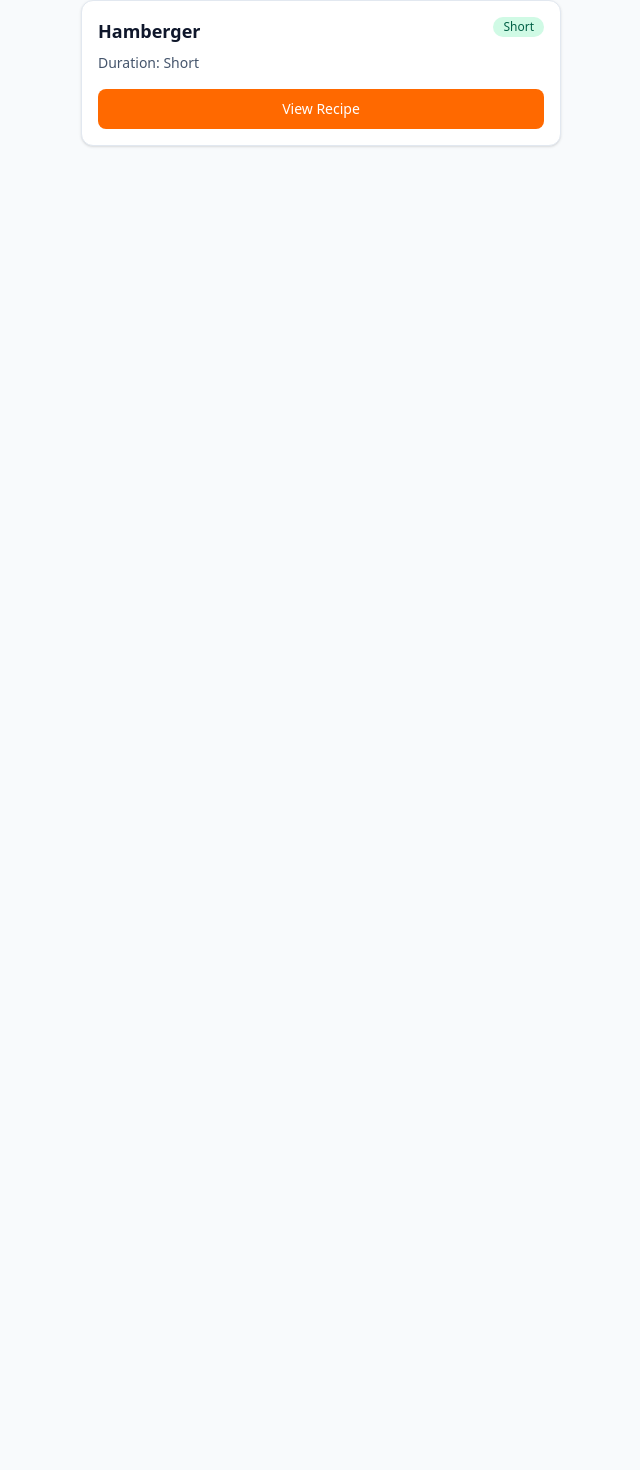
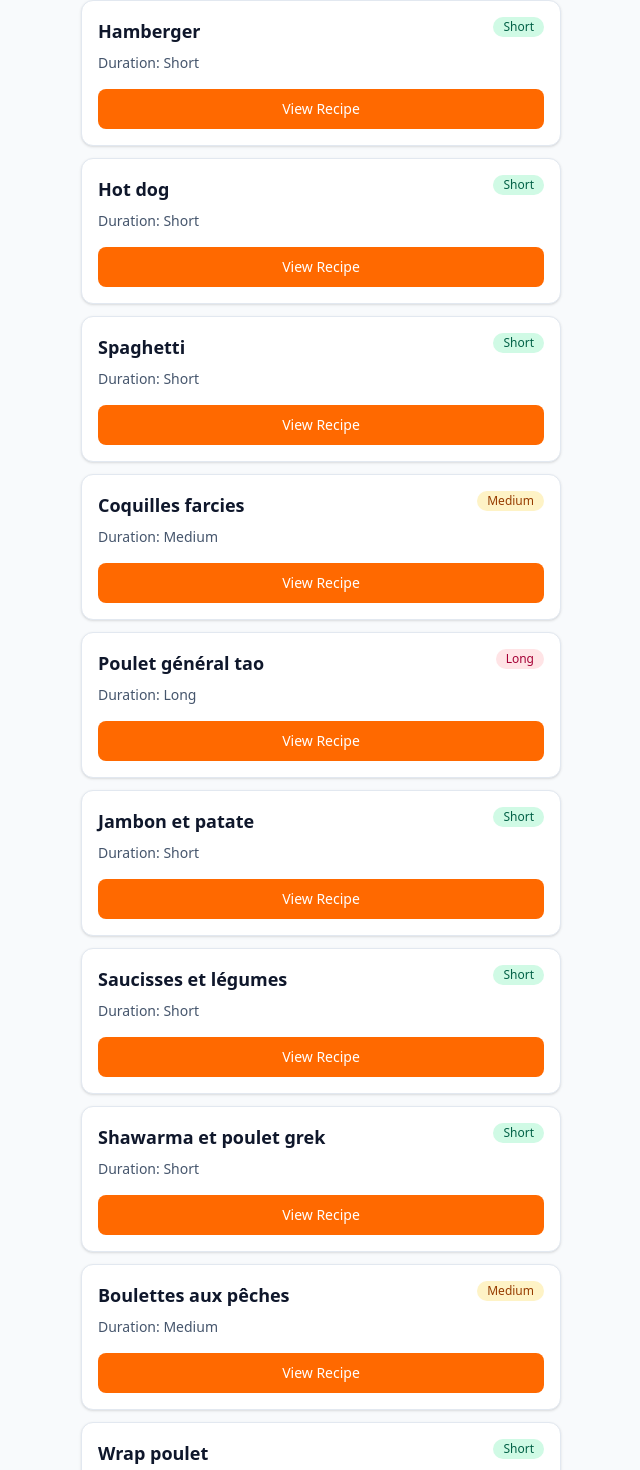
Before and after one commit to jeancoutu/jeancoutu.github.io, a Svelte app: page /meals in a window 1280 px wide. Shown: the part 2097-3567 px from the top of the page, without its empty margins (319-959 px from the left). Before the commit the page ends 2339 px from the top, so only its background shows below. Built offline with nearby package versions, Linux system fonts and the light colour scheme.

Commit message:
fix meal schedule

```diff
--- a/src/data/meals.ts
+++ b/src/data/meals.ts
@@ -1,10 +1,10 @@
 import type { Meal } from "../lib/types";
 
-export const meals: Meal[] = [
-  {
+export const meals: Meal[] = [  {
     id: "saute-thai",
     name: "Sauté Thaï",
     duration: "short",
+    supperDays: ["monday", "tuesday", "wednesday", "thursday", "friday", "saturday", "sunday"],
     ingredients: [
       { name: "Haut de cuisse de poulet", quantity: "6" },
       { name: "Légumes thaï surgelés", quantity: "1" },
@@ -30,6 +30,7 @@ export const meals: Meal[] = [
     id: "gnocchi",
     name: "Gnocchi",
     duration: "medium",
+    supperDays: ["wednesday", "friday", "saturday", "sunday"],
     ingredients: [
       { name: "Épinard", quantity: "142g (1 paquet)" },
       { name: "Tomate en dés", quantity: "796 ml" },
@@ -56,6 +57,7 @@ export const meals: Meal[] = [
     id: "sandwich",
     name: "Sandwich",
     duration: "short",
+    supperDays: [],
     ingredients: [
       { name: "Viande à sandwich", quantity: "1" },
       { name: "Pain à sandwich", quantity: "1" },
@@ -69,6 +71,7 @@ export const meals: Meal[] = [
     id: "casserole-mexicaine",
     name: "Casserole Mexicaine",
     duration: "medium",
+    supperDays: ["wednesday", "friday", "saturday", "sunday"],
     ingredients: [
       { name: "Viande hachée", quantity: "1" },
       { name: "Fromage rapé", quantity: "1/2 block" },
@@ -87,6 +90,7 @@ export const meals: Meal[] = [
     id: "macaroni",
     name: "Macaroni",
     duration: "short",
+    supperDays: ["monday", "tuesday", "thursday"],
     ingredients: [
       { name: "Viande hachée", quantity: "1" },
       { name: "Poiveron rouge", quantity: "1" },
@@ -102,6 +106,7 @@ export const meals: Meal[] = [
     id: "pizza",
     name: "Pîzza",
     duration: "medium",
+    supperDays: ["friday", "saturday"],
     ingredients: [
       { name: "Pain pizza", quantity: "4" },
       { name: "Pepperoni", quantity: "1" },
@@ -118,6 +123,7 @@ export const meals: Meal[] = [
     id: "tacos",
     name: "Tacos",
     duration: "medium",
+    supperDays: ["monday", "tuesday", "wednesday", "thursday", "friday", "saturday", "sunday"],
     ingredients: [
       { name: "Pain taco", quantity: "1" },
       { name: "Viande hachée", quantity: "1" },
@@ -137,6 +143,7 @@ export const meals: Meal[] = [
     id: "pate-chinois",
     name: "Paté chinois",
     duration: "medium",
+    supperDays: ["sunday"],
     ingredients: [
       { name: "Patate", quantity: "8" },
       { name: "Viande hachée", quantity: "1" },
@@ -151,6 +158,7 @@ export const meals: Meal[] = [
     id: "saumon-legume",
     name: "Saumon et légume",
     duration: "short",
+    supperDays: ["monday", "tuesday", "wednesday", "thursday", "friday", "saturday", "sunday"],
     ingredients: [
       { name: "Saumon", quantity: "1" },
       { name: "Carotte", quantity: "3" },
@@ -168,6 +176,7 @@ export const meals: Meal[] = [
     id: "salade-pate",
     name: "Salade de Pâte",
     duration: "medium",
+    supperDays: ["saturday", "sunday"],
     ingredients: [
       { name: "Macaroni", quantity: "1" },
       { name: "Poulet/Viande", quantity: "1" },
@@ -187,6 +196,7 @@ export const meals: Meal[] = [
     id: "fajitas",
     name: "Fajitas",
     duration: "long",
+    supperDays: ["monday", "tuesday", "wednesday", "thursday", "friday", "saturday", "sunday"],
     ingredients: [
       { name: "Poulet", quantity: "1" },
       { name: "Assaisonnement fajitas", quantity: "1" },
@@ -205,6 +215,7 @@ export const meals: Meal[] = [
     id: "quesedias-poulet",
     name: "Quesedias au Poulet",
     duration: "medium",
+    supperDays: ["wednesday", "friday", "saturday", "sunday"],
     ingredients: [
       { name: "Poulet", quantity: "1" },
       { name: "Oignon jaune", quantity: "1" },
@@ -225,6 +236,7 @@ export const meals: Meal[] = [
     id: "hamberger",
     name: "Hamberger",
     duration: "short",
+    supperDays: ["friday", "saturday"],
     ingredients: [
       { name: "Viande hachée", quantity: "1" },
       { name: "Pain hamberger", quantity: "1" },
@@ -236,4 +248,158 @@ export const meals: Meal[] = [
       "TBD",
     ],
   },
+  {
+    id: "hotddog",
+    name: "Hot dog",
+    duration: "short",
+    supperDays: ["friday", "saturday"],
+    ingredients: [
+      { name: "Saucisse hot dog", quantity: "1" },
+      { name: "Pain hot dog", quantity: "1" },
+    ],
+    instructions: [
+      "TBD",
+    ],
+  },
+  {
+    id: "spaghetti",
+    name: "Spaghetti",
+    duration: "short",
+    supperDays: ["monday", "tuesday", "thursday"],
+    ingredients: [
+      { name: "Saucisse hot dog", quantity: "1" },
+      { name: "Pain hot dog", quantity: "1" },
+    ],
+    instructions: [
+      "TBD",
+    ],
+  },
+  {
+    id: "coquilles-farcies",
+    name: "Coquilles farcies",
+    duration: "medium",
+    supperDays: ["sunday"],
+    ingredients: [
+      { name: "Coquilles géantes", quantity: "1" },
+      { name: "Cuisse de poulet", quantity: "1" },
+      { name: "Sauce tomate et basilic", quantity: "2 1/2 tasses" },
+      { name: "Oignon rouge", quantity: "1" },
+      { name: "Ail", quantity: "2 gousses" },
+      { name: "Épinard", quantity: "1 tasse" },
+      { name: "Fromage ricotta", quantity: "1 tasse" },
+      { name: "Zeste citron", quantity: "1/2" },
+      { name: "Mayonnaise", quantity: "1/4 tasse" },
+      { name: "Fromage mozzarella", quantity: "2 tassess" },
+      { name: "Oeuf", quantity: "1" },
+    ],
+    instructions: [
+      "TBD",
+    ],
+  },
+  {
+    id: "poulet-general-tao",
+    name: "Poulet général tao",
+    duration: "long",
+    supperDays: ["saturday", "sunday"],
+    ingredients: [
+      { name: "Sauce soya", quantity: "6 c. à soupe" },
+      { name: "Bouillon de poulet", quantity: "6 c. à soupe" },
+      { name: "Vinaigre de riz", quantity: "6 c. à soupe" },
+      { name: "Gingembre", quantity: "2 c. à soupe" },
+      { name: "Ail", quantity: "3 gousses" },
+      { name: "Fécule de maïs", quantity: "4 c. à thé" },
+      { name: "Paprika doux", quantity: "2 c. à thé" },
+      { name: "Sambal oelek", quantity: "2 c. à thé" },
+      { name: "Huile de sésame grillé", quantity: "1 c. à thé" },
+      { name: "Sucre", quantity: "1 tasse" },
+      { name: "Poiveron rouge", quantity: "2" },
+      { name: "Haut de cuisse de poulet", quantity: "1" },
+      { name: "Farine tout usage", quantity: "1/2 tasse" },
+      { name: "Oignon vert (optionel)", quantity: "2" },
+    ],
+    instructions: [
+      "TBD",
+    ],
+  },
+  {
+    id: "jambon-patate",
+    name: "Jambon et patate",
+    duration: "short",
+    supperDays: ["wednesday", "sunday"],
+    ingredients: [
+      { name: "Jambon", quantity: "1" },
+      { name: "Patate", quantity: "6" },
+      { name: "Carotte", quantity: "3" },
+      { name: "Sirop d'érable", quantity: "1" },
+      { name: "Oignon jaune", quantity: "1" },
+      { name: "Ail", quantity: "3 gousses" },
+    ],
+    instructions: [
+      "TBD",
+    ],
+  },
+  {
+    id: "saucisse-legume",
+    name: "Saucisses et légumes",
+    duration: "short",
+    supperDays: ["monday", "tuesday", "wednesday", "thursday", "sunday"],
+    ingredients: [
+      { name: "Saussice", quantity: "8" },
+      { name: "Poiveron rouge", quantity: "2" },
+      { name: "Oignon jaune", quantity: "1" },
+    ],
+    instructions: [
+      "TBD",
+    ],
+  },
+  {
+    id: "shawarma-poulet",
+    name: "Shawarma et poulet grek",
+    duration: "short",
+    supperDays: ["monday", "tuesday", "wednesday", "thursday", "sunday"],
+    ingredients: [
+      { name: "Cuisse de poulet", quantity: "1" },
+      { name: "Fromage à la crème", quantity: "1" },
+      { name: "Mayonnaise", quantity: "1" },
+      { name: "Pain pita", quantity: "1" },
+      { name: "Tomate", quantity: "1" },
+    ],
+    instructions: [
+      "TBD",
+    ],
+  },
+  {
+    id: "boulette-peche",
+    name: "Boulettes aux pêches",
+    duration: "medium",
+    supperDays: ["wednesday", "saturday", "sunday"],
+    ingredients: [
+      { name: "Viande hachée", quantity: "1" },
+      { name: "Canne pêche", quantity: "1" },
+      { name: "Oignon jaune", quantity: "1" },
+      { name: "Sauce chili", quantity: "1 tasse" },
+      { name: "Cassonade", quantity: "1/4 tasse" },
+      { name: "Moutarde", quantity: "1 c. à thé" },
+      { name: "Jus de citron", quantity: "1 c. à thé" },
+    ],
+    instructions: [
+      "TBD",
+    ],
+  },
+  {
+    id: "wrap-poulet",
+    name: "Wrap poulet",
+    duration: "short",
+    supperDays: ["monday", "tuesday", "thursday"],
+    ingredients: [
+      { name: "Croquette de poulet", quantity: "1" },
+      { name: "Wrap", quantity: "1" },
+      { name: "Sauce ranch", quantity: "1" },
+      { name: "Tomate", quantity: "1" },
+      { name: "Échalotte", quantity: "1" },
+    ],
+    instructions: [
+      "TBD",
+    ],
+  },
 ];
--- a/src/lib/components/DaySelector.svelte
+++ b/src/lib/components/DaySelector.svelte
@@ -11,8 +11,8 @@
   let { day, label }: Props = $props();
 
   const slots: { key: MealSlot; label: string }[] = [
+    { key: "diner", label: "Diner" },
     { key: "supper", label: "Supper" },
-    { key: "diner", label: "Diner" },
   ];
 
   function onChange(slot: MealSlot, e: Event) {
--- a/src/lib/components/IngredientSummary.svelte
+++ b/src/lib/components/IngredientSummary.svelte
@@ -4,7 +4,7 @@
   import { weeklyPlan } from "../stores/weeklyPlan";
   import { getMealById } from "../stores/meals";
 
-  const slots: MealSlot[] = ["supper", "diner"];
+  const slots: MealSlot[] = ["diner", "supper"];
 
   let plannedMeals = $derived.by(() => {
     const seen = new Set<string>();
--- a/src/lib/types.ts
+++ b/src/lib/types.ts
@@ -9,6 +9,8 @@ export interface Meal {
   id: string;
   name: string;
   duration: DurationTag;
+  /** Days this meal may be picked for supper during auto fill (0–7 unique). */
+  supperDays: DayKey[];
   ingredients: Ingredient[];
   instructions: string[];
 }
@@ -40,11 +42,11 @@ export interface WeeklyPlan {
 }
 
 export const DAYS: { key: DayKey; label: string }[] = [
+  { key: "saturday", label: "Saturday" },
+  { key: "sunday", label: "Sunday" },
   { key: "monday", label: "Monday" },
   { key: "tuesday", label: "Tuesday" },
   { key: "wednesday", label: "Wednesday" },
   { key: "thursday", label: "Thursday" },
   { key: "friday", label: "Friday" },
-  { key: "saturday", label: "Saturday" },
-  { key: "sunday", label: "Sunday" },
 ];
--- a/src/lib/utils/dayOrder.ts
+++ b/src/lib/utils/dayOrder.ts
@@ -5,3 +5,8 @@ export function nextDay(day: DayKey): DayKey {
   const index = DAYS.findIndex((d) => d.key === day);
   return DAYS[(index + 1) % DAYS.length].key;
 }
+
+export function previousDay(day: DayKey): DayKey {
+  const index = DAYS.findIndex((d) => d.key === day);
+  return DAYS[(index - 1 + DAYS.length) % DAYS.length].key;
+}
--- a/src/routes/planner/Planner.svelte
+++ b/src/routes/planner/Planner.svelte
@@ -8,10 +8,6 @@
 <div class="space-y-4">
   <header>
     <h1 class="text-2xl font-bold text-slate-900">Weekly Planner</h1>
-    <p class="mt-1 text-sm text-slate-600">
-      Assign supper and diner for each day. Auto fill picks suppers first, then
-      sets each diner to the next day&apos;s supper.
-    </p>
   </header>
 
   <div class="flex flex-wrap gap-2">
```
Also changed, not shown: src/lib/stores/weeklyPlan.ts (+22 -13 lines), src/lib/utils/supperDays.ts (added, +22 -0 lines).
